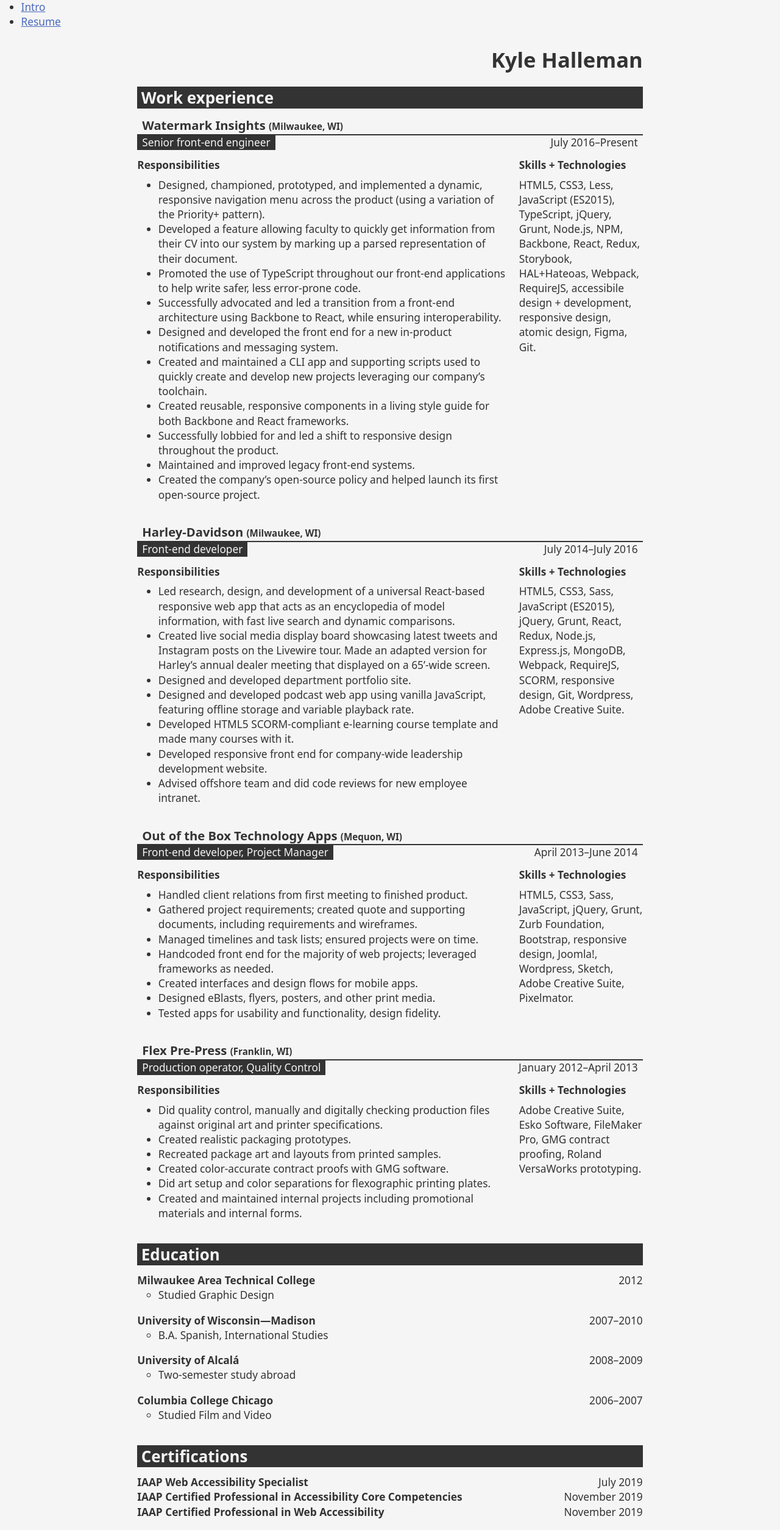
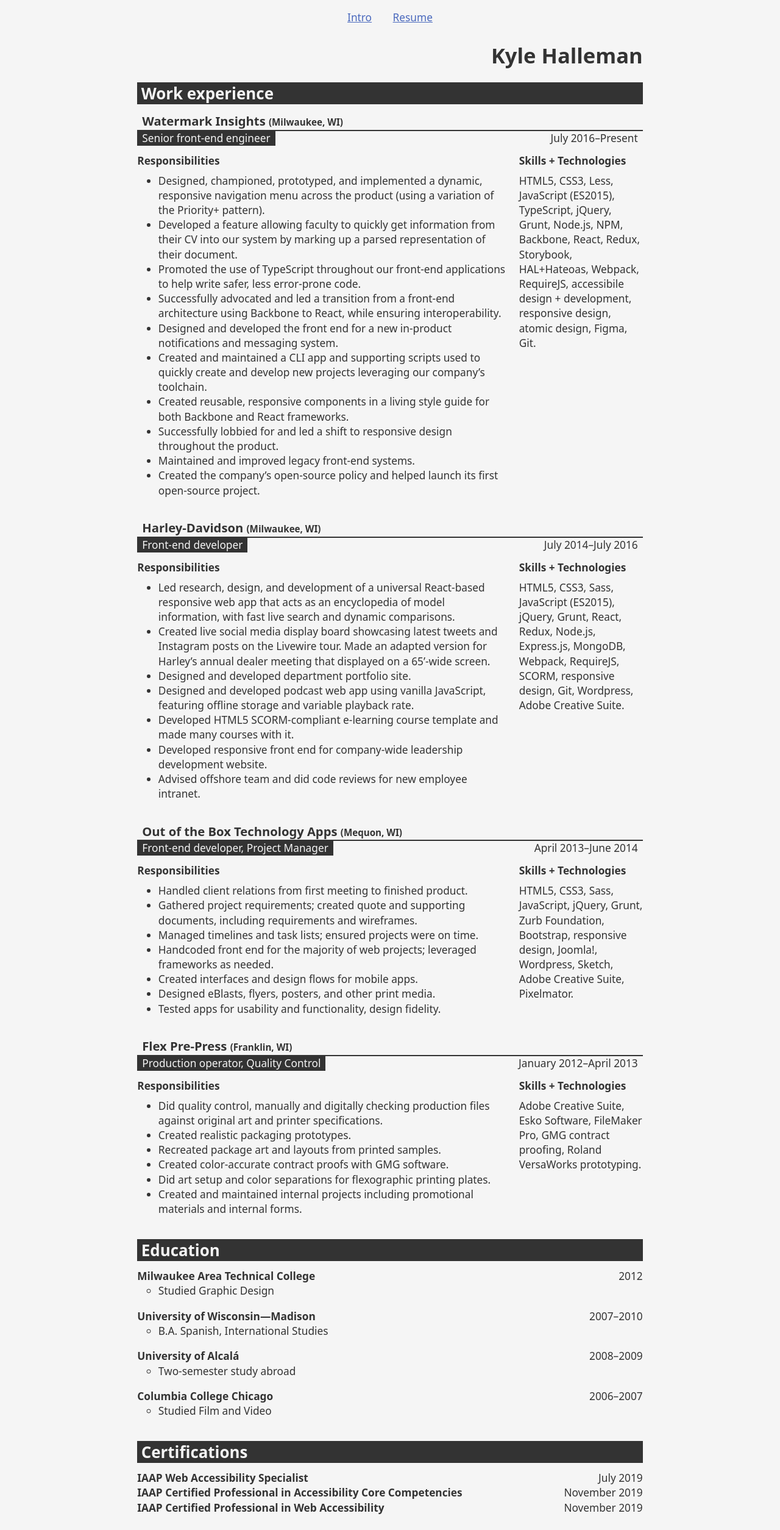
Before and after one commit to kylehalleman/resume, a Jekyll site: the page built from resume.md, in a window 1280 px wide. Shown: the whole page at 61% size. Built offline with Jekyll 4.4.1, drawn with Linux system fonts in a browser that asks for light colours; our own code applies the rules of GitHub Pages for plain Markdown files.

Commit message:
fix some styles for intro page, nav

```diff
--- a/assets/css/style.scss
+++ b/assets/css/style.scss
@@ -89,13 +89,6 @@ h6 {
   margin: 0.75em 0 0.5em;
 }
 
-p {
-  margin: 0 0 1em;
-  display: flex;
-  flex-wrap: wrap;
-  justify-content: space-between;
-}
-
 p + p {
   margin: 1em 0 0;
   margin-block-start: 1em;
@@ -138,6 +131,20 @@ ul {
  * straight HTML from Markdown...
  */
 
+.site-nav {
+  margin: 0 auto;
+  padding: 0 1em;
+  max-width: var(--container-size);
+  margin: 1em auto;
+  display: flex;
+  list-style: none;
+  justify-content: center;
+}
+
+.site-nav__item {
+  margin: 0 1em;
+}
+
 // my name
 h1 {
   text-align: right;
@@ -168,15 +175,20 @@ h3 {
 }
 
 // job title + years
+.experience {
   p {
     padding-right: 0.5rem;
     border-top: 0.125em solid;
-
+    margin: 0 0 1em;
+    display: flex;
+    flex-wrap: wrap;
+    justify-content: space-between;
     em {
       background-color: var(--base-color);
       color: var(--base-bg);
       padding: 0 0.5rem;
       font-style: normal;
+    }
   }
 }
 
```
Lines whose indentation alone changed are shown as unchanged.
